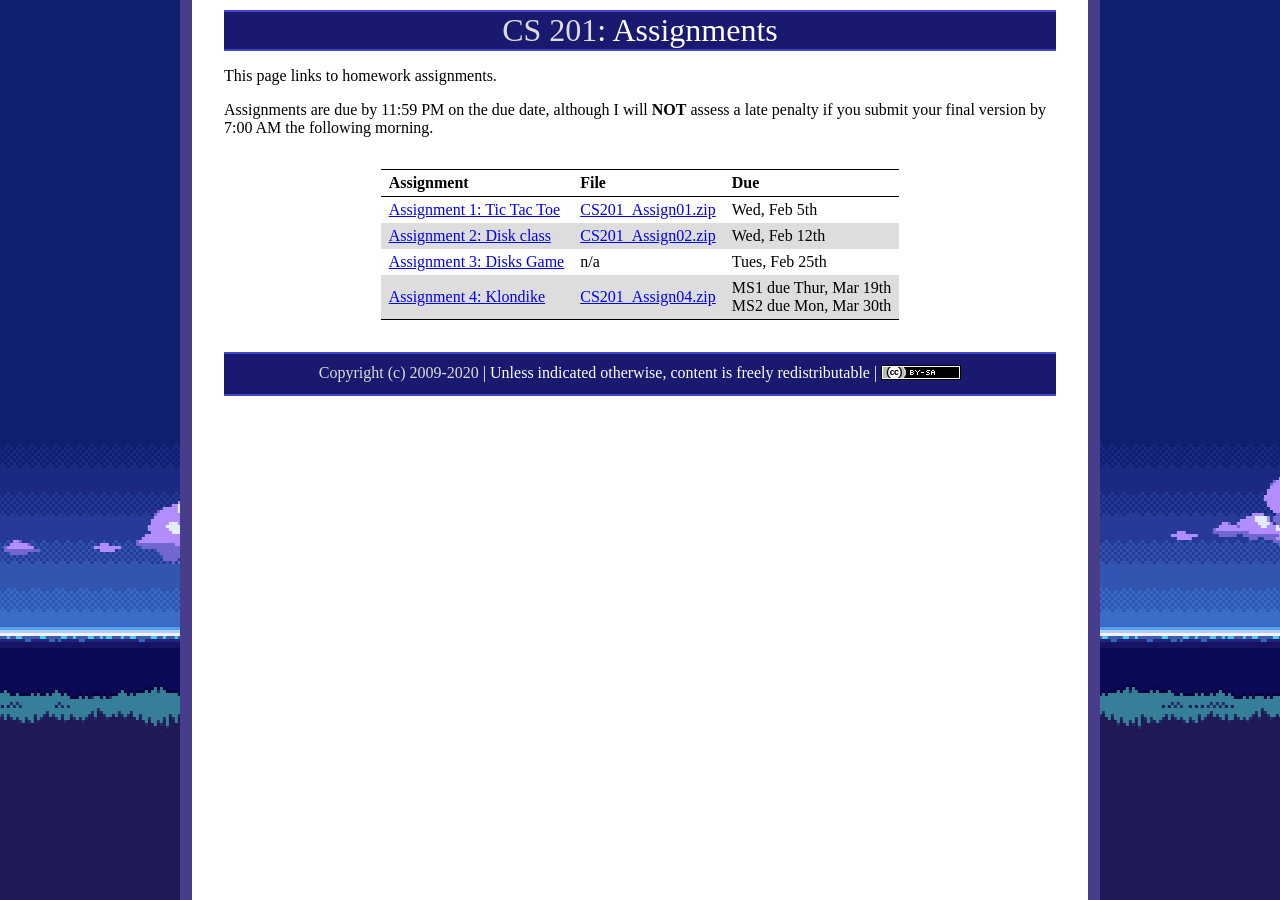
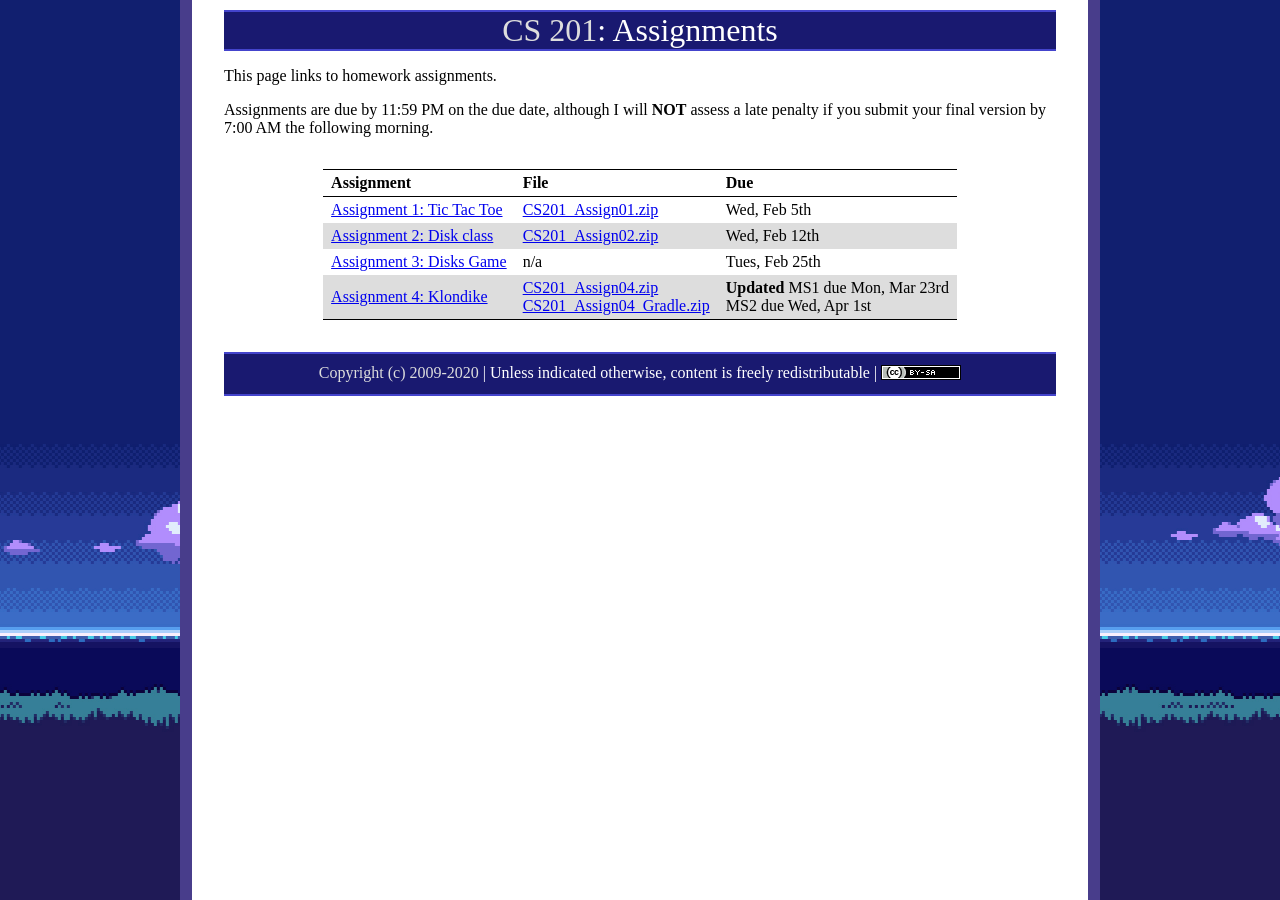
Before and after one commit to ycpcs/cs201-spring2020, a Jekyll site: the page built from assign/index.md, in a window 1280 px wide. Built offline with Jekyll 4.4.1, drawn with Linux system fonts in a browser that asks for light colours.

Commit message:
add assign 4 gradle
add assign 4 gradle

```diff
--- a/assign/index.md
+++ b/assign/index.md
@@ -12,7 +12,7 @@ Assignments are due by 11:59 PM on the due date, although I will **NOT** assess
 > [Assignment 1: Tic Tac Toe](assign01.html) | [CS201\_Assign01.zip](CS201_Assign01.zip) | Wed, Feb 5th
 > [Assignment 2: Disk class](assign02.html) | [CS201\_Assign02.zip](CS201_Assign02.zip) | Wed, Feb 12th
 > [Assignment 3: Disks Game](assign03.html) | n/a | Tues, Feb 25th
-> [Assignment 4: Klondike](assign04.html) | [CS201\_Assign04.zip](CS201_Assign04.zip) | MS1 due Thur, Mar 19th<br>MS2 due Mon, Mar 30th
+> [Assignment 4: Klondike](assign04.html) | [CS201\_Assign04.zip](CS201_Assign04.zip) <br /> [CS201\_Assign04_Gradle.zip](CS201_Assign04_Gradle.zip) | **Updated** MS1 due Mon, Mar 23rd<br>MS2 due Wed, Apr 1st
 
 
 
```
Also changed, not shown: 1 other file.
